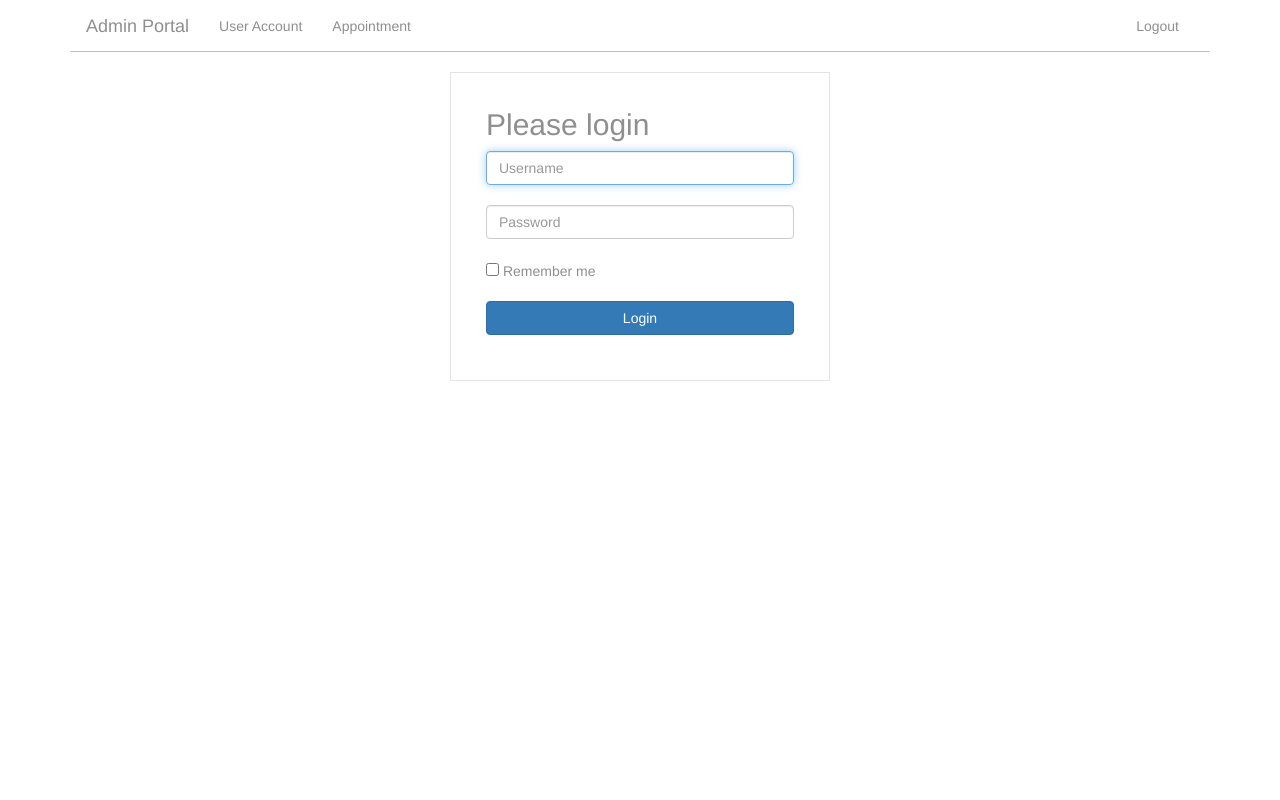
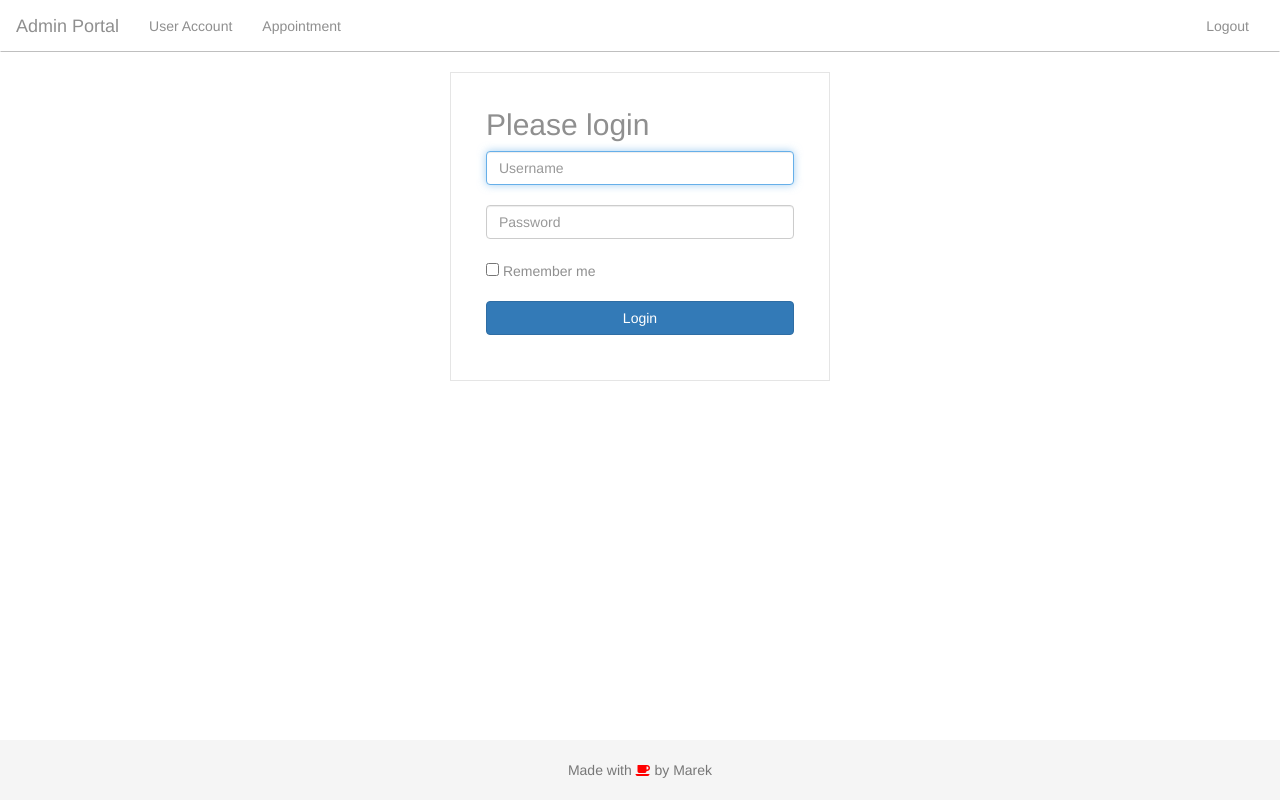
Before and after one commit to MarekLiss/AdminPortal, an Angular app: page /login in a window 1280 px wide. Built offline with nearby package versions, Linux system fonts and the light colour scheme.

Commit message:
add footer to the app module

```diff
--- a/src/app/app.component.html
+++ b/src/app/app.component.html
@@ -1,5 +1,7 @@
 <!--The content below is only a placeholder and can be replaced.-->
+<app-navbar></app-navbar>
 <div class="container">
-<app-navbar></app-navbar>
+
 <router-outlet></router-outlet>
 </div>
+<app-footer></app-footer>
--- a/src/app/app.module.ts
+++ b/src/app/app.module.ts
@@ -10,12 +10,14 @@ import { NavbarComponent } from './navbar/navbar.component';
 import { LoginComponent } from './login/login.component';
 
 import { LoginService } from './login.service';
+import { FooterComponent } from './footer/footer.component';
 
 @NgModule({
   declarations: [
     AppComponent,
     NavbarComponent,
-    LoginComponent
+    LoginComponent,
+    FooterComponent
   ],
   imports: [
     BrowserModule,
--- a/src/styles.css
+++ b/src/styles.css
@@ -2,6 +2,7 @@
 @import url('http://fonts.googleapis.com/css?family=Raleway:400,200');
 @import url('http://code.ionicframework.com/ionicons/2.0.1/css/ionicons.min.css');
 @import "~bootstrap/dist/css/bootstrap.min.css";
+@import "~font-awesome/css/font-awesome.css";
 
 html {
   background: #ffffff;
```
